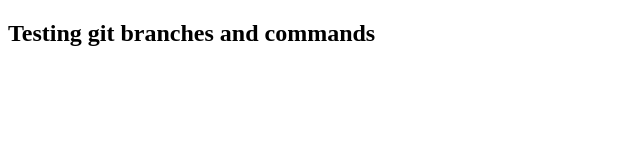
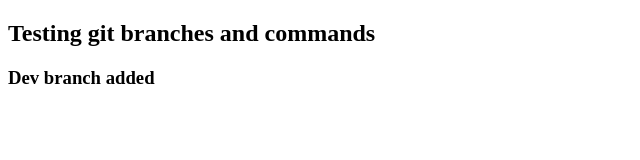
Before and after one commit to git-sakib/learn, a plain HTML site: page index.html in a window 1280 px wide. Shown: the whole page, without its empty margins (0-640 px from the left). Drawn offline with Linux system fonts and the light colour scheme.

Commit message:
dev added

```diff
--- a/index.html
+++ b/index.html
@@ -7,5 +7,6 @@
 </head>
 <body>
 	<h2>Testing git branches and commands</h2>
+	<h3>Dev branch added</h3>
 </body>
 </html>
```
